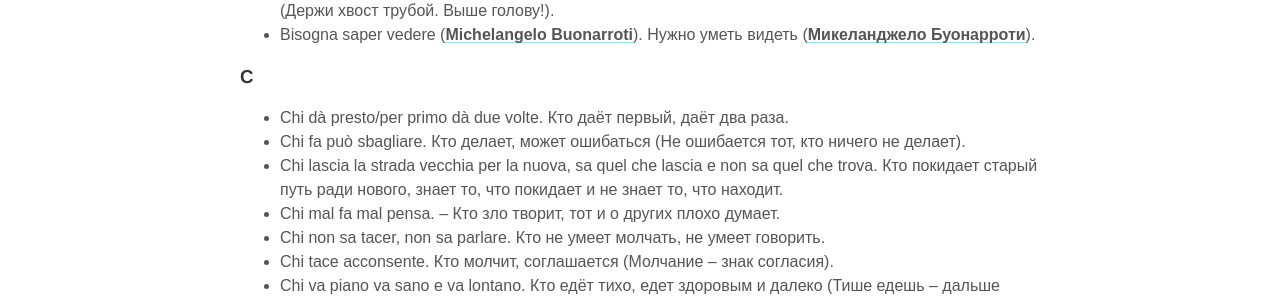
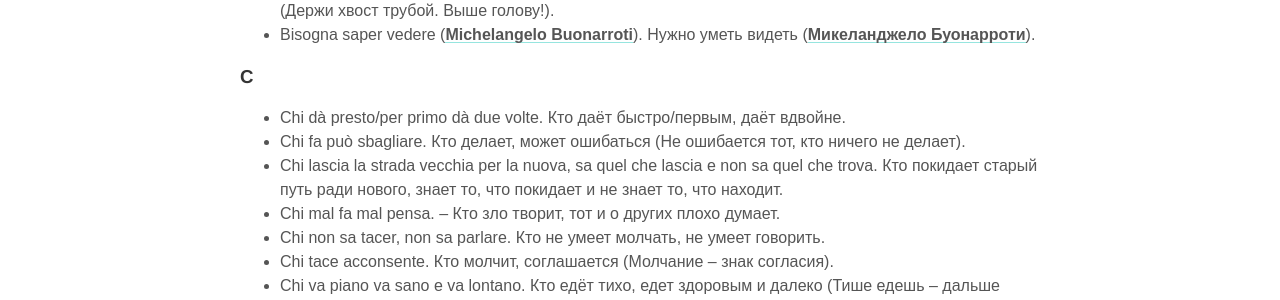
Before and after one commit to postolny/postolny.github.io, a Jekyll site: the page built from _pages/proverbi.md, in a window 1280 px wide and 900 px high, scrolled down 883 px. Shown: the part 151-451 px from the top of the window. Built offline with Jekyll 4.4.1, drawn with Linux system fonts in a browser that asks for light colours; nearby versions of some CDN libraries.

Commit message:
Add files via upload

```diff
--- a/_pages/proverbi.md
+++ b/_pages/proverbi.md
@@ -22,7 +22,7 @@ permalink: /proverbi/
 
 ### C
 
-- Chi dà presto/per primo dà due volte. Кто даёт первый, даёт два раза.
+- Chi dà presto/per primo dà due volte. Кто даёт быстро/первым, даёт вдвойне.
 - Chi fa può sbagliare. Кто делает, может ошибаться (Не ошибается тот, кто ничего не делает).
 - Chi lascia la strada vecchia per la nuova, sa quel che lascia e non sa quel che trova. Кто покидает старый путь ради нового, знает то, что покидает и не знает то, что находит.
 - Chi mal fa mal pensa. – Кто зло творит, тот и о других плохо думает.
```
Also changed, not shown: other parts of _pages/proverbi.md (+1 -1 lines).
